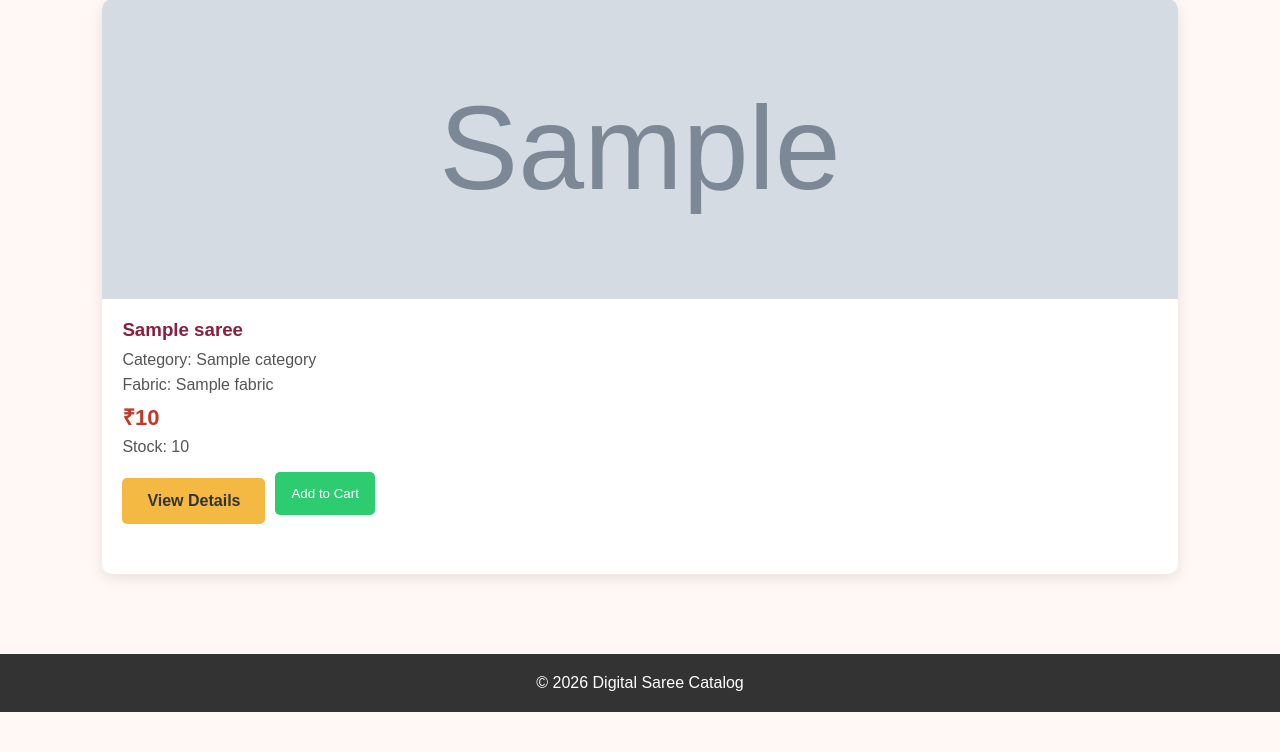
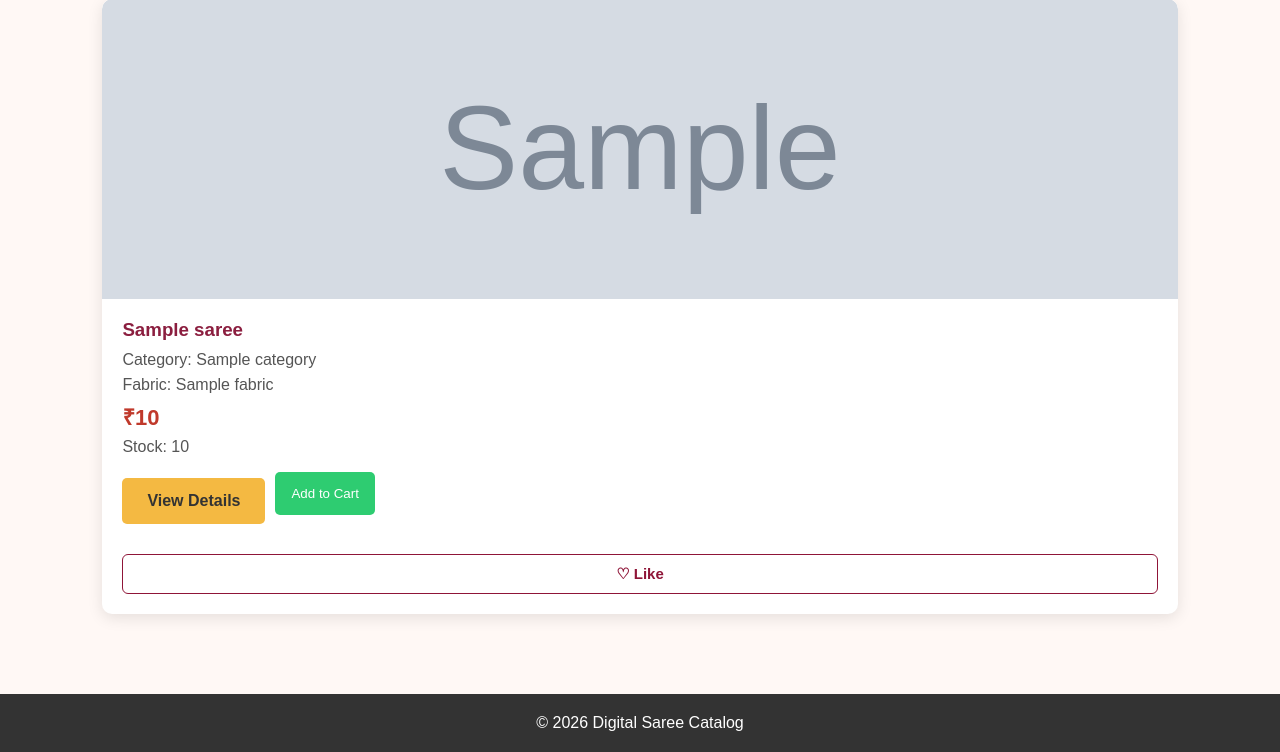
Before and after one commit to Navya1919Sri/Digital-Saree-Catalog-And-Online-Mangement-System, a Flask app: page /catalog in a window 1280 px wide. Shown: the part 302-1054 px from the top of the page. Before the commit the page ends 1014 px from the top, so only its background shows below. Run offline with Flask 3, Linux system fonts and the light colour scheme; a user stored in the database is signed in; tables that the repository leaves empty hold one stand-in row (values such as "Sample post"); grey boxes marked "Sample" are stand-in pictures; a database or web service that is not in the repository returns one stand-in record (values such as "Sample title"); some libraries are stand-ins or nearby versions.

Commit message:
updated all files

```diff
--- a/static/css/style.css
+++ b/static/css/style.css
@@ -1641,3 +1641,23 @@ footer {
     color: #8f1538;
     font-weight: 600;
 }
+.wishlist-button-container {
+    margin-top: 10px;
+}
+
+.wishlist-btn {
+    width: 100%;
+    padding: 10px;
+    background: white;
+    color: #8f1538;
+    border: 1px solid #8f1538;
+    border-radius: 6px;
+    font-size: 15px;
+    font-weight: 600;
+    cursor: pointer;
+}
+
+.wishlist-btn:hover {
+    background: #8f1538;
+    color: white;
+}
--- a/templates/catalog.html
+++ b/templates/catalog.html
@@ -1,38 +1,25 @@
 {% extends "base.html" %}
-
 {% block title %}
 Saree Catalog - Digital Saree
 {% endblock %}
-
 {% block content %}
-
 <section class="catalog-page">
 <h1>Our Saree Collection</h1>
-
 <p class="catalog-subtitle">
 Explore our beautiful collection of sarees.
 </p>
-
-
-<!-- Search and Category Filter -->
-
 <form method="GET" action="/catalog" class="catalog-filter">
-
 <input
 type="text"
 name="search"
 placeholder="Search sarees..."
 value="{{ search }}"
 >
-
 <select name="category">
-
 <option value="">
 All Categories
 </option>
-
 {% for category in categories %}
-
 <option
 value="{{ category['category'] }}"
 {% if selected_category == category['category'] %}
@@ -41,81 +28,50 @@ Saree Catalog - Digital Saree
 >
 {{ category['category'] }}
 </option>
-
 {% endfor %}
-
 </select>
-
 <button type="submit" class="btn">
 Search
 </button>
-
 <a href="/catalog" class="clear-filter">
 Clear
 </a>
-
 </form>
-
-
-<!-- Saree Collection -->
-
 <div class="catalog-container">
-
 {% if sarees %}
-
 {% for saree in sarees %}
-
 <div class="saree-card">
-
-            <!-- Saree Image -->
-
 <div class="saree-image">
-
 {% if saree["image"] %}
-
 <img
 src="{{ url_for('static', filename='images/' + saree['image']) }}"
 alt="{{ saree['name'] }}"
 >
-
 {% else %}
-
 <div class="no-image">
 Saree Image
 </div>
-
 {% endif %}
-
 </div>
-
-
-            <!-- Saree Information -->
-
 <div class="saree-info">
-
 <h3>
 {{ saree["name"] }}
 </h3>
-
 <p>
 Category:
 {{ saree["category"] }}
 </p>
-
 <p>
 Fabric:
 {{ saree["fabric"] }}
 </p>
-
 <p class="price">
 ₹{{ saree["price"] }}
 </p>
-
 <p>
 Stock:
 {{ saree["stock"] }}
 </p>
-
 <div class="btn-group">
 <a
 href="/saree/{{ saree['id'] }}"
@@ -123,47 +79,45 @@ Saree Catalog - Digital Saree
 >
 View Details
 </a>
-
 <form action="/add-to-cart/{{ saree['id'] }}" method="POST">
 <input type="hidden" name="quantity" value="1">
 <button type="submit" class="btn-cart">
 Add to Cart
 </button>
 </form>
-
+</div>
+<div class="wishlist-button-container">
+{% if session.get("user_id") %}
+<form method="POST" action="{{ url_for('toggle_wishlist', saree_id=saree['id']) }}">
+<button type="submit" class="wishlist-btn">
+{% if saree['id'] in wishlist_ids %}
+♥ Liked
+{% else %}
+♡ Like
+{% endif %}
+</button>
+</form>
+{% endif %}
 </div>
 </div>
-
 </div>
-
 {% endfor %}
-
-
 {% else %}
-
 <div class="empty-catalog">
-
 <h2>
 No Sarees Found
 </h2>
-
 <p>
 Try a different search or category.
 </p>
-
 <a
 href="/catalog"
 class="btn"
 >
 View All Sarees
 </a>
-
 </div>
-
 {% endif %}
-
 </div>
-
 </section>
-
 {% endblock %}
```
Lines whose indentation alone changed are shown as unchanged.
